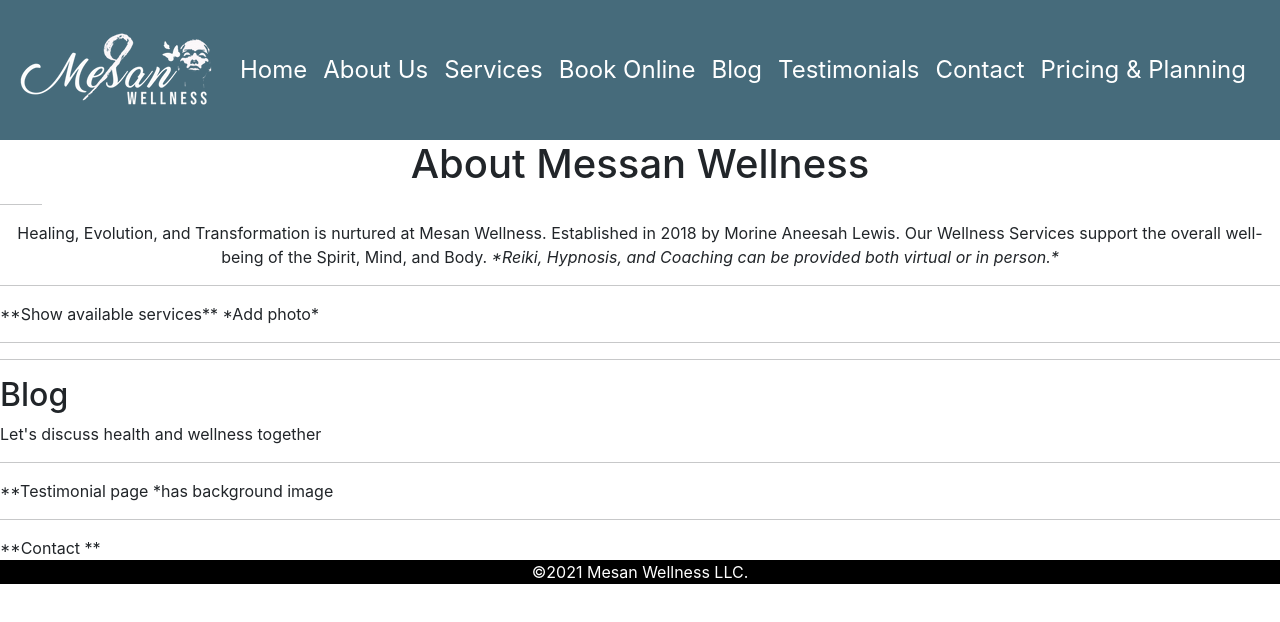
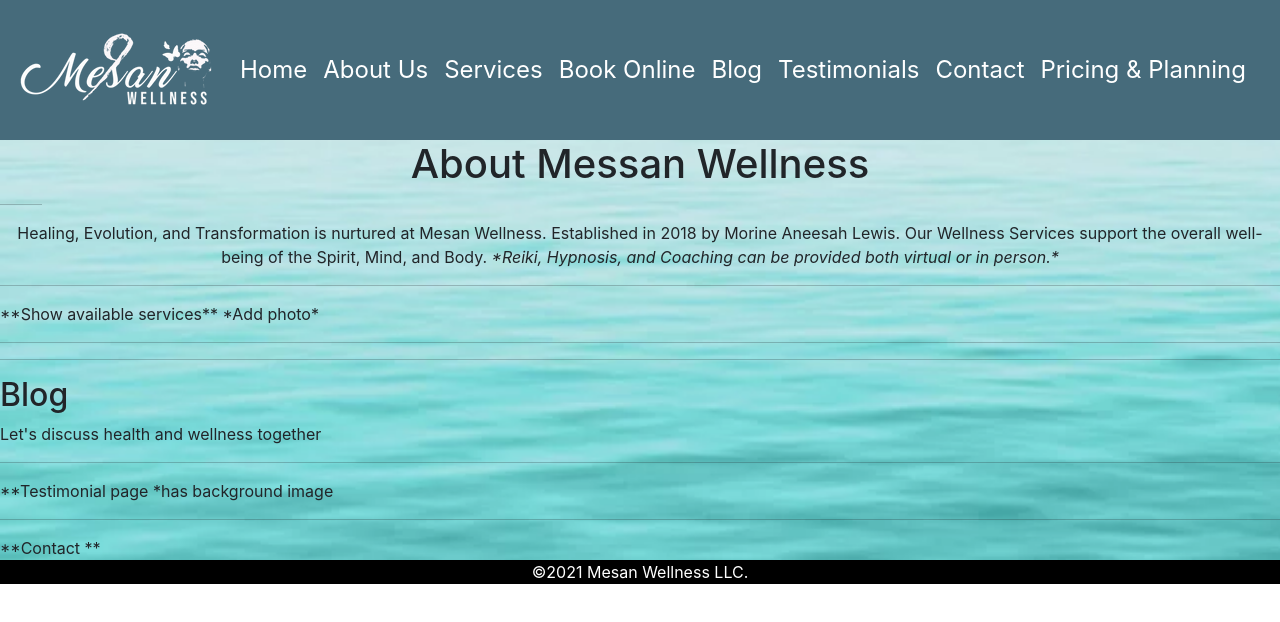
Before and after one commit to brialaws98/messanwellness, a React (Create React App) app: page / in a window 1280 px wide. Shown: the top 622 px of the page. Built offline with nearby package versions, Linux system fonts and the light colour scheme.

Commit message:
Add a background image

```diff
--- a/src/App.js
+++ b/src/App.js
@@ -5,7 +5,11 @@
 
 function App() {
     return (
-        <div>
+    <div  class="bg_image"
+        style={{
+          backgroundImage: 'url("./img/ocean.webp")',
+          backgroundSize: "cover",
+    }}>
             <NavBar />
             <HomePage />
             <Footer />
```
